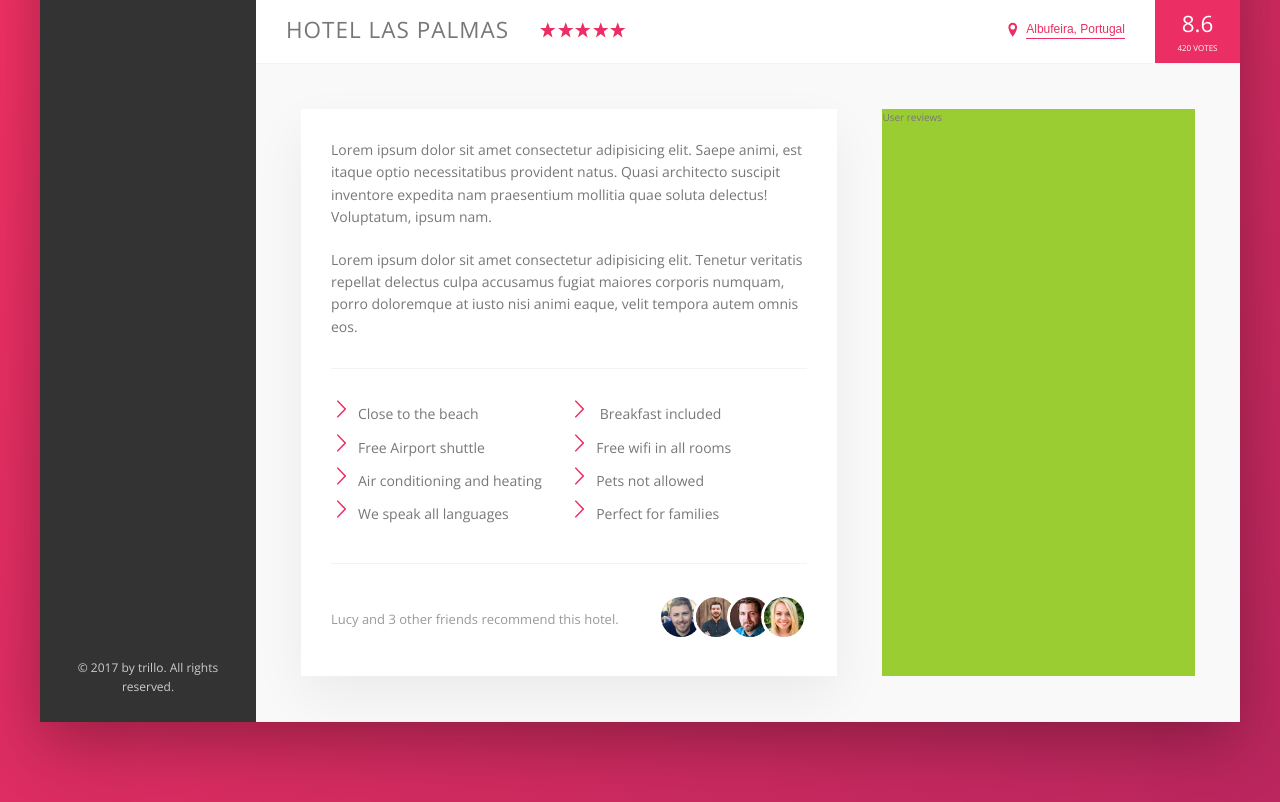
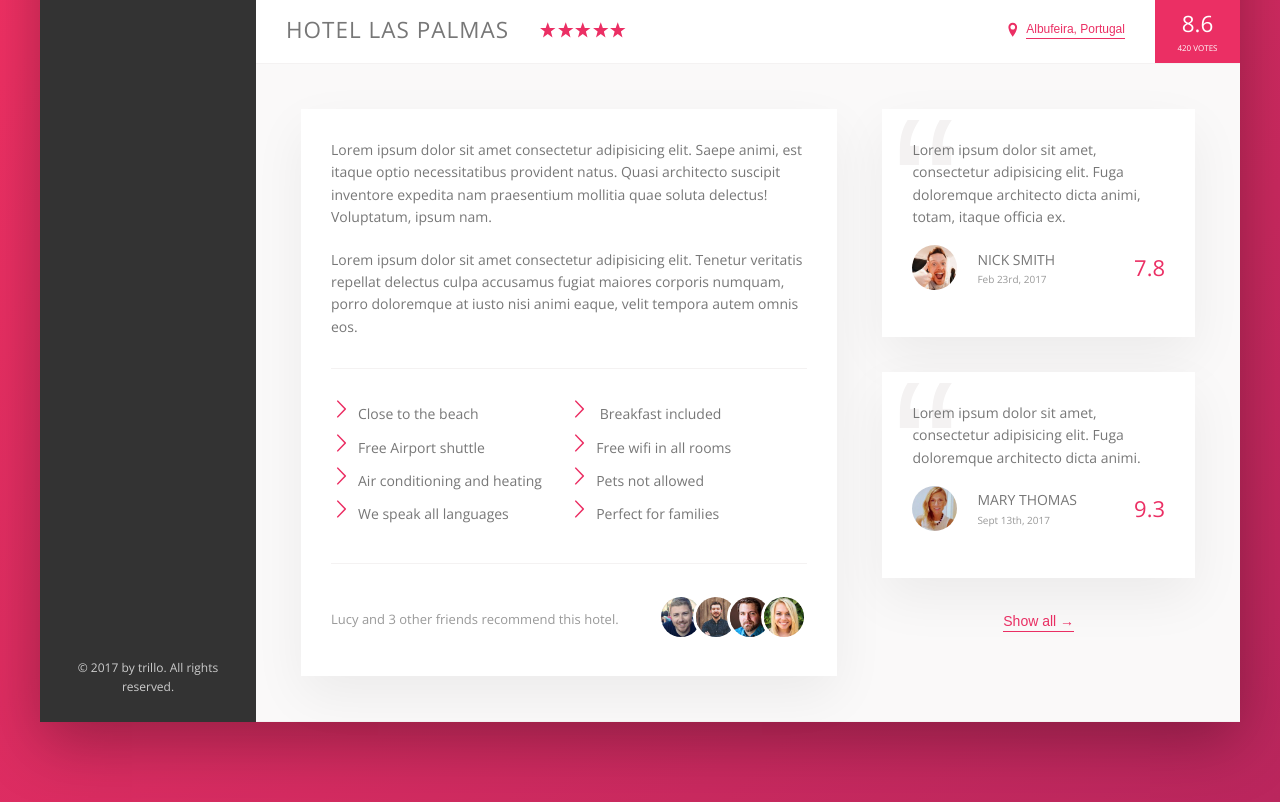
Before and after one commit to BennyKayer/advanced-css-sass-trillo, a website: page index.html in a window 1280 px wide. Shown: the part 538-1340 px from the top of the page. Drawn offline with nearby package versions, Linux system fonts and the light colour scheme; files that its build step writes are made by us from their sources.

Commit message:
Building the User Reviews Section

```diff
--- a/index.html
+++ b/index.html
@@ -179,7 +179,34 @@
                         </div>
 
                         <div class="user-reviews">
-                            User reviews
+                            <figure class="review">
+                                <blockquote class="review__text">
+                                    Lorem ipsum dolor sit amet, consectetur adipisicing elit. Fuga doloremque architecto dicta animi, totam, itaque officia ex.
+                                </blockquote>
+                                <figcaption class="review__user">
+                                    <img src="img/user-1.jpg" alt="User 1" class="review__photo">
+                                    <div class="review__user-box">
+                                        <p class="review__user-name">Nick Smith</p>
+                                        <p class="review__user-date">Feb 23rd, 2017</p>
+                                    </div>
+                                    <div class="review__rating">7.8</div>
+                                </figcaption>
+                            </figure>
+<figure class="review">
+                                <blockquote class="review__text">
+                                    Lorem ipsum dolor sit amet, consectetur adipisicing elit. Fuga doloremque architecto dicta animi.
+                                </blockquote>
+                                <figcaption class="review__user">
+                                    <img src="img/user-2.jpg" alt="User 2" class="review__photo">
+                                    <div class="review__user-box">
+                                        <p class="review__user-name">Mary Thomas</p>
+                                        <p class="review__user-date">Sept 13th, 2017</p>
+                                    </div>
+                                    <div class="review__rating">9.3</div>
+                                </figcaption>
+                            </figure>
+
+                            <button class="btn-inline">Show all <span>&rarr;</span></button>
                         </div>
                     </div>
                 </main>
--- a/sass/_components.scss
+++ b/sass/_components.scss
@@ -367,3 +367,67 @@
 
     }
 }
+
+//////////////////////////
+/// Reviews
+.review {
+    background-color: #fff;
+    box-shadow: var(--shadow-light);
+    padding: 3rem;
+    margin-bottom: 3.5rem;
+    display: flex;
+    flex-wrap: wrap;
+    position: relative;
+    overflow: hidden;
+
+    &__text {
+        flex: 0 0 100%;
+        z-index: 10;
+        position: relative;
+    }
+
+    &__user {
+        display: flex;
+        width: 100%;
+        align-items: center;
+    }
+
+    &__photo {
+        width: 4.5rem;
+        height: 4.5rem;
+        border-radius: 50%;
+    }
+
+    &__user-box {
+        padding: 2rem;
+    }
+
+    &__user-name {
+        text-transform: uppercase;
+        font-weight: 500;
+    }
+
+    &__user-date {
+        font-size: 1rem;
+        color: var(--color-grey-dark-3);
+    }
+
+    &__rating {
+        margin-left: auto;
+        font-size: 2.2rem;
+        color: var(--color-primary);
+    }
+
+    // This is the styling for these quotes background image in reviews
+    &::before {
+        content: "\201C";
+        position: absolute;
+        top: -2rem;
+        left: 1rem;
+        line-height: 1;
+        font-size: 20rem;
+        font-family: sans-serif;
+        color: var(--color-grey-light-2);
+        z-index: 1;
+    }
+}
--- a/sass/_layout.scss
+++ b/sass/_layout.scss
@@ -42,6 +42,8 @@
     padding: 4.5rem;
     background-color: var(--color-grey-light-1);
     border-bottom: var(--line);
+    font-size: 1.4rem;
+
 }
 
 .description {
@@ -50,10 +52,11 @@
     padding: 3rem;
     flex: 0 0 60%; // don't grow, don't shrink flex-base is 60%
     margin-right: 4.5rem;
-    font-size: 1.4rem;
 }
 
 .user-reviews {
-    background-color: yellowgreen;
     flex: 1; // fill the remaining space
+    display: flex;
+    flex-direction: column;
+    align-items: center;
 }
```
